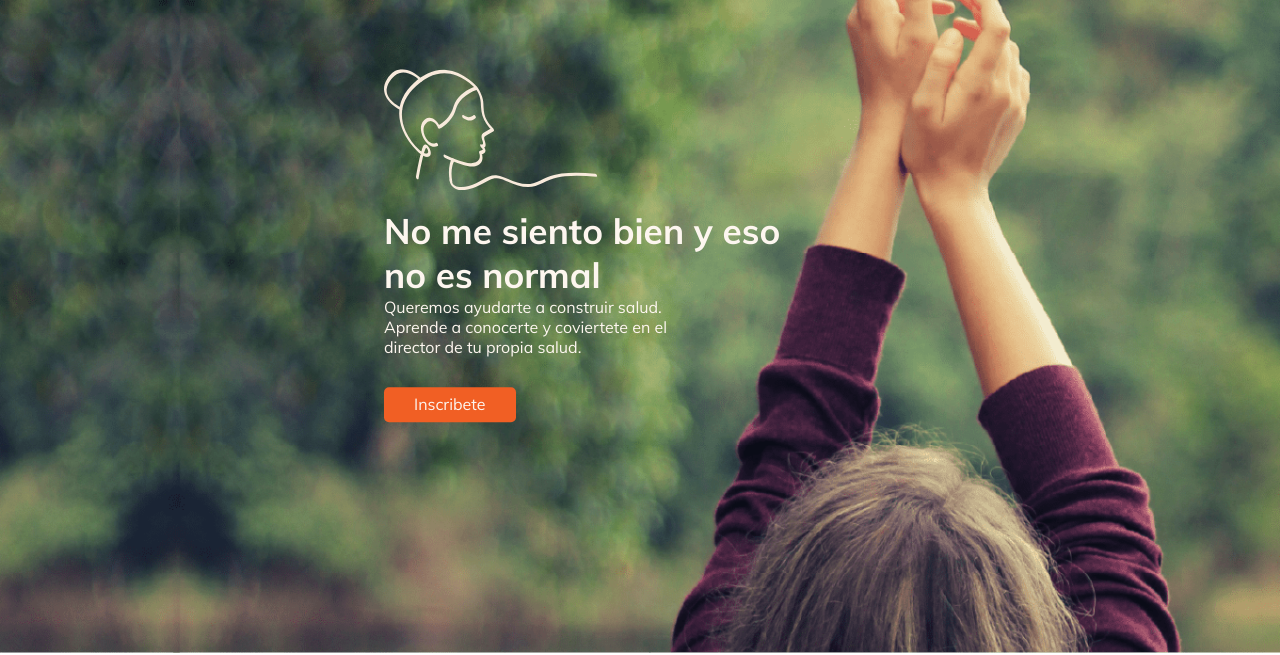
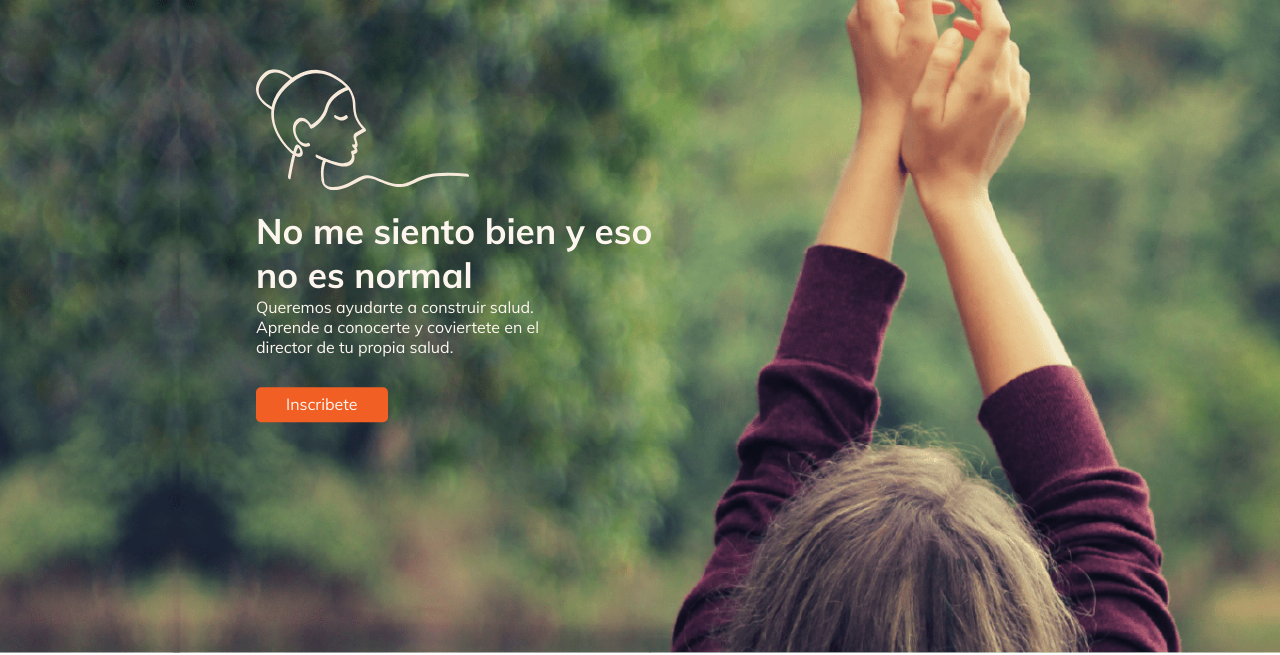
Before and after one commit to fernando-vega/beboon-page, a plain HTML site: page cursos.html in a window 1280 px wide. Shown: the part 147-802 px from the top of the page. Drawn offline with Linux system fonts and the light colour scheme.

Commit message:
Add pages

```diff
--- a/styles/components/_header.scss
+++ b/styles/components/_header.scss
@@ -88,13 +88,13 @@
     margin: auto;
     max-width: $-max-width;
     position: absolute;
-    right: 30vw;
+    right: 20vw;
     top: 50%;
     transform: translateY(-50%);
     width: 100%;
 
     &.leftSection {
-      left: 30vw;
+      left: 20vw;
       right: initial;
       .img {
         transform: rotateY(180deg);
```
Also changed, not shown: public/css/main.css, public/css/main.min.css.
